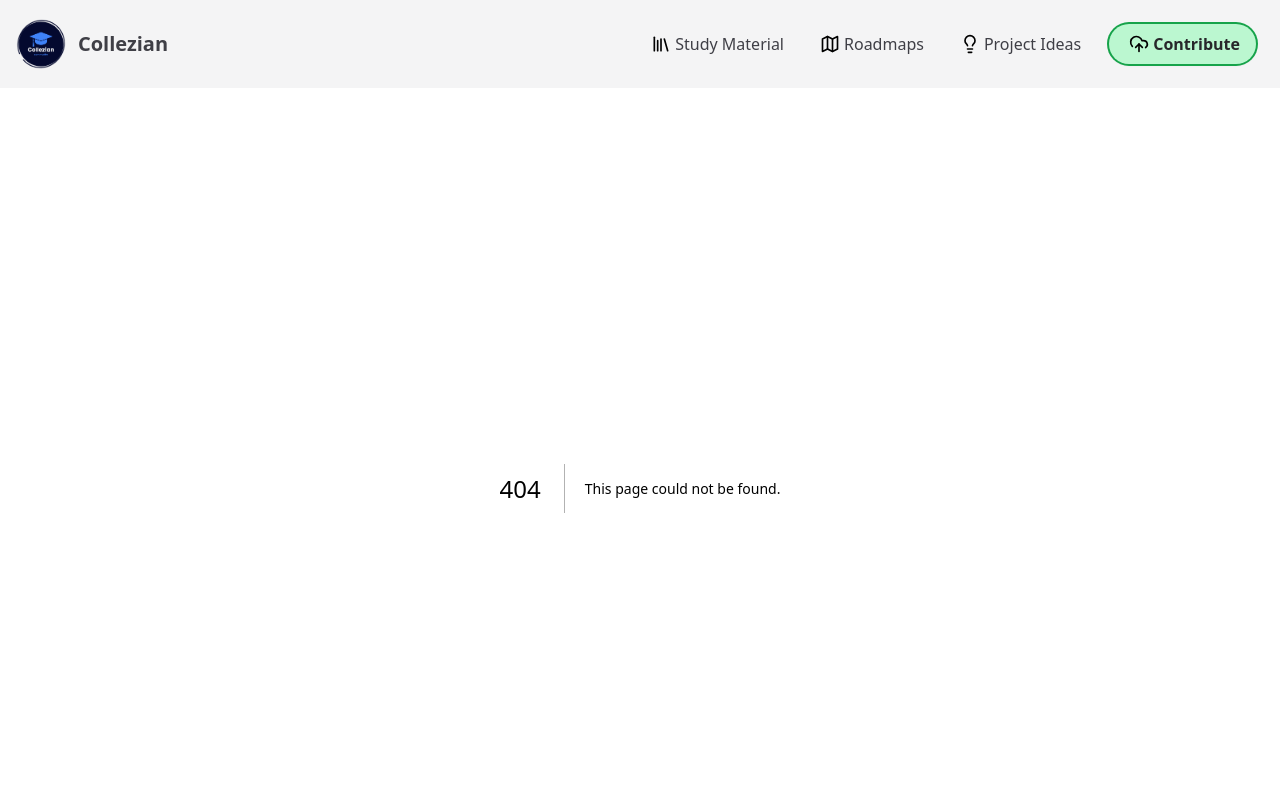
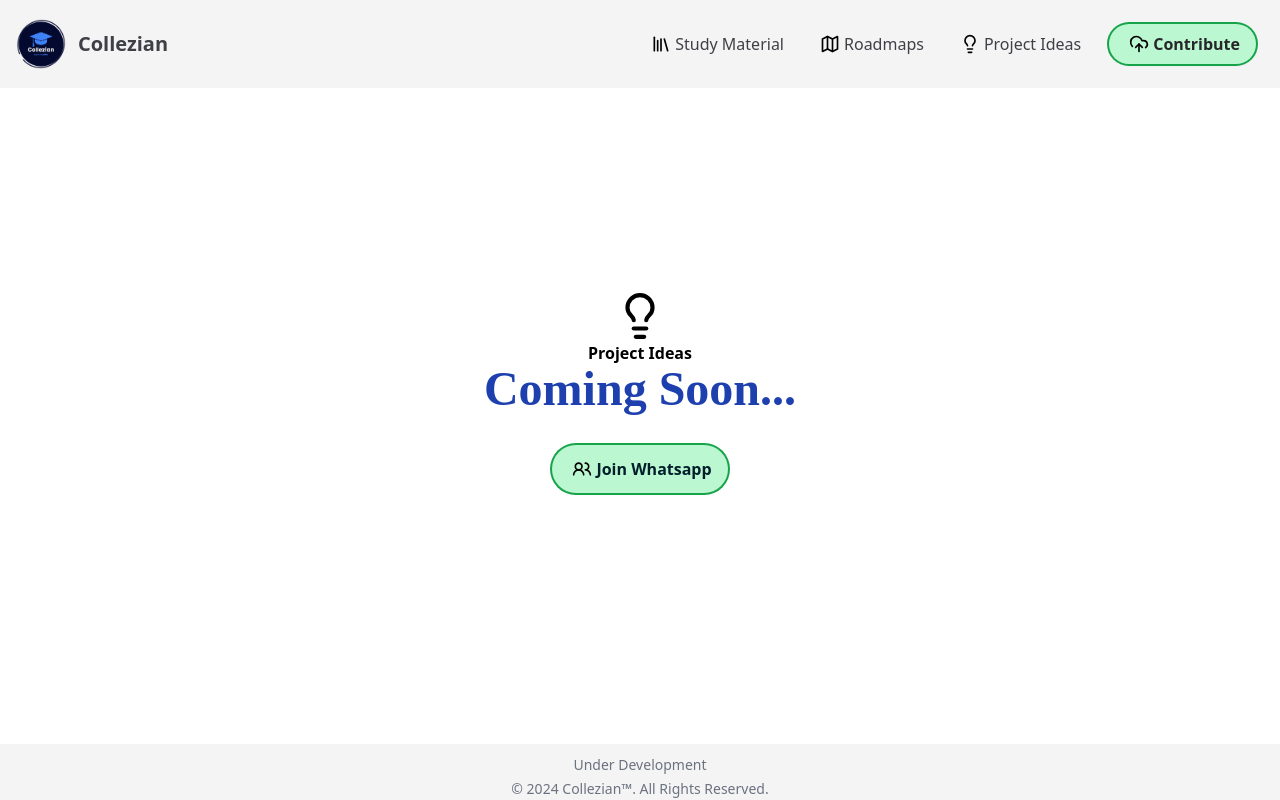
Before and after one commit to modest-azad/collezian-0.1.0, a Next.js app: page /Project_ideas in a window 1280 px wide. Before the commit this address had no page. Shown: the top 800 px of the page. Built offline with nearby package versions, Linux system fonts and the light colour scheme.

Commit message:
Roadmaps and Project ideas page added

```diff
--- a/src/components/Association_groups.js
+++ b/src/components/Association_groups.js
@@ -12,7 +12,7 @@ function Association_groups() {
       Groups
       </h1>
       <p className=" Description break-words text-center text-sm text-zinc-700 my-2">
-          &quot;Top associated Engineering Whatsapp and Telegram Groups.&quot;
+          &quot;Top associated engineering Whatsapp and Telegram groups of your state.&quot;
           </p>
       <div className="important-portal m-auto my-4 lg:mx-[10%]">
         <div className="items h-full text-zinc-700 text-center text-sm flex gap-4  justify-center  ">
@@ -54,20 +54,6 @@ function Association_groups() {
 
           </a>
 
-          {/* group */}
-          <a
-            href="https://chat.whatsapp.com/HN4Ogn3uxA85psql0v2IvF"
-            target="_blank"
-            className="item"
-          >
-            <img width={120} height={120}
-              className=" p-4 rounded-full"
-              src="/Groups_Image/collezian_dsa.jpg"
-              alt="image"
-            />
-
-          </a>
-
         </div>
       </div>
     </section>
--- a/src/components/Navigation_bar.js
+++ b/src/components/Navigation_bar.js
@@ -33,21 +33,20 @@ const hamburger = ()=>{
             <ul className="transition text-zinc-700 delay-0 duration-300 ease-in-out flex  flex-col p-5 mt-4  max-sm:rounded-3xl md:flex-row md:space-x-8 md:mt-0  ">
 
                <li className="max-sm:flex max-sm:justify-center">
-                    <Link href="/Engineering" className="flex  py-2 pl-3 pr-4  rounded-xl hover:bg-gray-100 md:hover:bg-transparent md:hover:text-blue-500 md:p-0 light:text-white md:light:hover:text-blue-500 light:hover:bg-gray-700 light:hover:text-blue-500 md:light:hover:bg-transparent light:border-gray-700">
+                    <Link href="/Engineering" className="flex  py-3 pl-3 pr-4  rounded-xl hover:bg-gray-100 md:hover:bg-transparent md:hover:text-blue-500 md:p-0 light:text-white md:light:hover:text-blue-500 light:hover:bg-gray-700 light:hover:text-blue-500 md:light:hover:bg-transparent light:border-gray-700">
                     <Image className="mx-1 " src="/icons/library.svg" width={20} height={20} alt="upload"/>
                       Study Material</Link>
                 </li>
                 <li className="max-sm:flex max-sm:justify-center">
-                    <Link href="https://chat.whatsapp.com/DPyHjemxvt17fbhSFMIVYw" className="flex py-2 pl-3 pr-4  rounded-xl hover:bg-gray-100 md:hover:bg-transparent md:hover:text-blue-500 md:p-0 light:text-white md:light:hover:text-blue-500 light:hover:bg-gray-700 light:hover:text-blue-500 md:light:hover:bg-transparent light:border-gray-700">
+                    <Link href="/Roadmaps" className="flex py-3 pl-3 pr-4  rounded-xl hover:bg-gray-100 md:hover:bg-transparent md:hover:text-blue-500 md:p-0 light:text-white md:light:hover:text-blue-500 light:hover:bg-gray-700 light:hover:text-blue-500 md:light:hover:bg-transparent light:border-gray-700">
                     <Image className="mx-1 " src="/icons/map.svg" width={20} height={20} alt="upload"/>
                         Roadmaps</Link>
                 </li>
                 <li className="max-sm:flex max-sm:justify-center">
-                    <Link href="#" className="flex py-2 pl-3 pr-4  rounded-xl hover:bg-gray-100 md:hover:bg-transparent md:hover:text-blue-500 md:p-0 light:text-white md:light:hover:text-blue-500 light:hover:bg-gray-700 light:hover:text-blue-500 md:light:hover:bg-transparent light:border-gray-700">
+                    <Link href="/Project_ideas" className="flex py-3 pl-3 pr-4  rounded-xl hover:bg-gray-100 md:hover:bg-transparent md:hover:text-blue-500 md:p-0 light:text-white md:light:hover:text-blue-500 light:hover:bg-gray-700 light:hover:text-blue-500 md:light:hover:bg-transparent light:border-gray-700">
                     <Image className="mx-1 " src="/icons/lightbulb.svg" width={20} height={20} alt="upload"/>
                         Project Ideas</Link>
                 </li>
-
 
             </ul>
 
--- a/src/components/government_portals.js
+++ b/src/components/government_portals.js
@@ -7,7 +7,7 @@ function Portals() {
         id="portal-links"
         className="  text-zinc-800 max-md:text-center m-auto text-2xl text-center font-semibold"
       >
-        Government Official Portals
+        Government Portals
       </h1>
       <div className="important-portal  m-auto my-8 lg:mx-[10%]">
         <div className="items h-full text-zinc-700 text-center text-sm grid gap-4  grid-cols-4 md:grid-cols-4 lg:grid-cols-7  justify-center justify-items-center  ">
--- /dev/null
+++ b/src/pages/Project_ideas.js
@@ -0,0 +1,35 @@
+import Image from "next/image";
+import Link from "next/link";
+export default function Project_ideas() {
+  return (
+    <>
+      <div className="min-h-[80vh] flex flex-col justify-center items-center">
+        <Image
+          className="mx-1 "
+          src="/icons/lightbulb.svg"
+          width={50}
+          height={50}
+          alt="upload"
+        />
+
+        <p className="font-bold">Project Ideas</p>
+        <h2 className="font-[poppins] headline text-center text-blue-800 font-bold text-5xl">
+          Coming Soon...
+        </h2>
+        <Link
+          href="https://chat.whatsapp.com/IEzLC5bZosdE4JkjQyIIKk"
+          className="flex m-auto w-max rounded-3xl  ring-2 ring-green-600 bg-green-200 shadow hover:shadow-xl text-[#001e2b]  font-semibold px-4 py-3 my-8"
+        >
+          <Image
+            className="mx-1 "
+            src="/icons/users-2.svg"
+            width={20}
+            height={20}
+            alt="upload"
+          />
+          Join Whatsapp{" "}
+        </Link>
+      </div>
+    </>
+  );
+}
--- a/src/pages/Roadmap.js
+++ /dev/null
@@ -1,14 +0,0 @@
-import Link from "next/link";
-
-export default function Roadmap() {
-  return (
-    <section className="roadmap">
-      <h2 className="text-center text-xl font-bold bg-blue-200 p-4">Roadmap</h2>
-
-      <aside className="flex flex-col just">
-        <Link href="#">Android App Development</Link>
-        <Link href="#">Comptetive Programming Raodmap</Link>
-      </aside>
-    </section>
-  );
-}
--- /dev/null
+++ b/src/pages/Roadmaps.js
@@ -0,0 +1,36 @@
+import Image from "next/image";
+import Link from "next/link";
+export default function Roadmaps() {
+  return (
+    <>
+      <div className="min-h-[80vh] flex flex-col justify-center items-center">
+        <Image
+          className="mx-1 "
+          src="/icons/map.svg"
+          width={50}
+          height={50}
+          alt="upload"
+        />
+
+    <p className="font-bold">Roadmaps</p>
+
+        <h2 className="font-[poppins] headline text-center text-blue-800 font-bold text-4xl">
+          Coming Soon...
+        </h2>
+        <Link
+          href="https://chat.whatsapp.com/IEzLC5bZosdE4JkjQyIIKk"
+          className="flex m-auto w-max rounded-3xl  ring-2 ring-green-600 bg-green-200 shadow hover:shadow-xl text-[#001e2b]  font-semibold px-4 py-3 my-8"
+        >
+          <Image
+            className="mx-1 "
+            src="/icons/users-2.svg"
+            width={20}
+            height={20}
+            alt="upload"
+          />
+          Join Whatsapp{" "}
+        </Link>
+      </div>
+    </>
+  );
+}
--- a/src/pages/branch/Branch_pyq.js
+++ b/src/pages/branch/Branch_pyq.js
@@ -1,16 +1,6 @@
 import Link from "next/link";
-import { useState } from "react";
 
 export default function Branch_pyq({ heading }) {
-  const [currentState, setState] = useState("hidden");
-
-  const hamburger = ()=>{
-        if(currentState != "hidden"){
-          setState("hidden")
-        }
-        else { setState("visible")}
-
-      }
 
   return (
     <>
```
Also changed, not shown: public/images/coming-soon.png (added).
